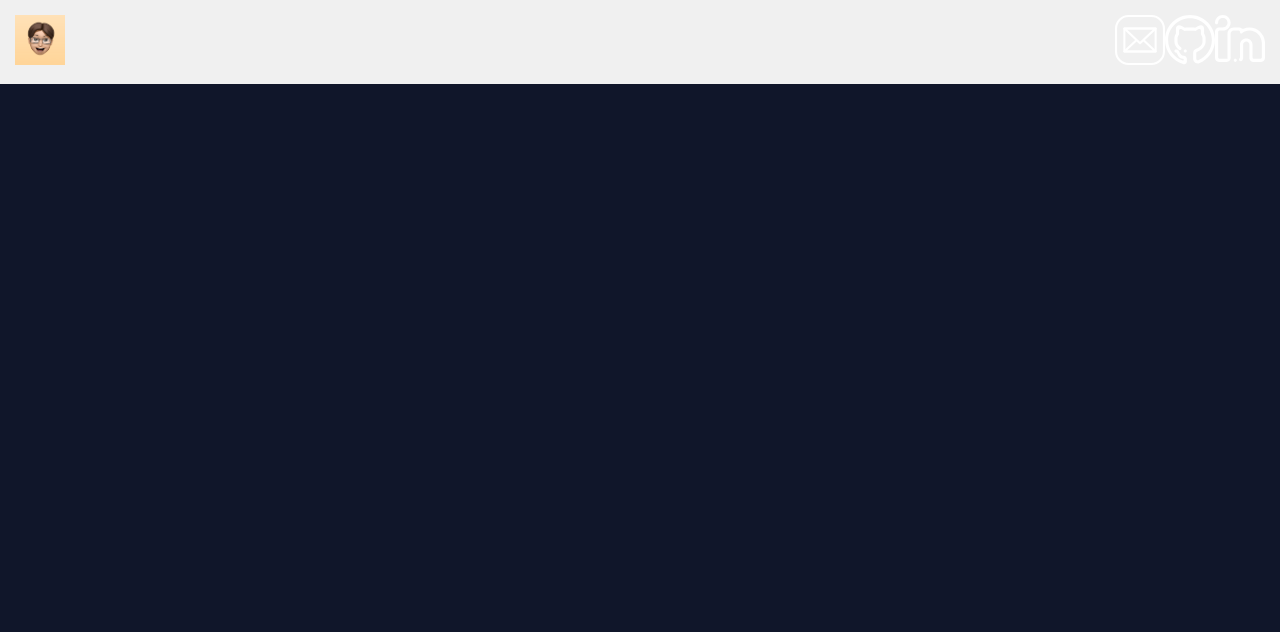
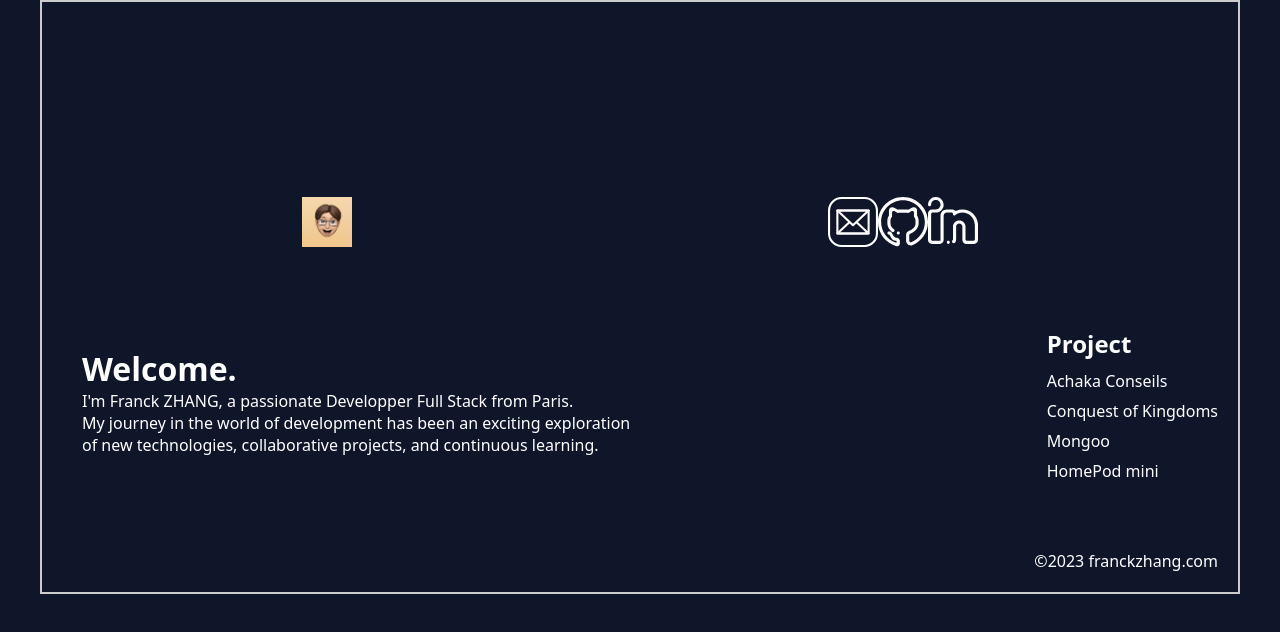
Before and after one commit to Maissack/franckzhang, a plain HTML site: page index.html in a window 1280 px wide. Drawn offline with Linux system fonts and the light colour scheme.

Commit message:
:hammer: ADD Projects and footer

```diff
--- /dev/null
+++ b/css/component/content.css
@@ -0,0 +1,9 @@
+/* Styles pour la mise en page */
+.content {
+    display: flex;
+    justify-content: space-between;
+    align-items: flex-start; /* Alignement en haut */
+    max-width: 1200px;
+    margin: 20px auto; /* Marge autour du contenu */
+    padding: 0 20px; /* Espacement intérieur */
+}
--- /dev/null
+++ b/css/component/footer.css
@@ -0,0 +1,8 @@
+footer {
+    display: flex;
+    justify-content: flex-end;
+    right: 20%; /* 20% du bord droit */
+    bottom: 20%; /* 20% du bas */
+    padding: 10px;
+    color: white;
+}
--- a/css/component/navbar.css
+++ b/css/component/navbar.css
@@ -2,26 +2,28 @@
     display: flex;
     justify-content: space-between;
     align-items: center;
-    background-color: #f0f0f0;
     padding: 15px;
+    margin-top: 20vh; /* Décalage de 20% de la hauteur de la vue */
 }
+
 
 
 .navbar-left {
     display: flex;
     align-items: center;
+    margin-left: 20%;
 }
-
 
 .navbar-right {
     display: flex;
     align-items: center;
+    margin-right: 20%;
 }
 
+.logo-container:first-child {
+    margin-left: 0; /* Annule la marge gauche pour le premier élément */
+}
 
-.logo-container {
-    margin-left: 10px;
-}
 
 
 
--- /dev/null
+++ b/css/component/presentation.css
@@ -0,0 +1,24 @@
+.presentation {
+    text-align: left;
+    max-width: 600px;
+    padding: 20px;
+    color: white;
+}
+
+
+.presentation {
+    transition: transform 0.5s;
+}
+.description {
+    position: absolute;
+    top: 0;
+    right: 0;
+    width: 100%;
+    height: 100%;
+    background-color: #f1f1f1;
+    transform: translateX(100%);
+    transition: transform 0.5s;
+}
+.description.active {
+    transform: translateX(0);
+}
--- /dev/null
+++ b/css/component/projects.css
@@ -0,0 +1,30 @@
+/* Styles pour la section des projets */
+
+
+.projects {
+    text-align: left;
+    color: white;
+}
+
+.projects h2 {
+    margin-bottom: 10px;
+}
+
+.projects ul {
+    list-style-type: none;
+    padding: 0;
+}
+
+.projects li {
+    margin-bottom: 8px;
+}
+
+.projects a {
+    text-decoration: none;
+    color: white;
+}
+
+
+.project-description {
+    display: none; /* Masquer toutes les descriptions de projet par défaut */
+}
--- a/css/style.css
+++ b/css/style.css
@@ -1,8 +1,29 @@
 @import url(component/home.css);
 @import url(component/navbar.css);
+@import url(component/content.css);
+@import url(component/presentation.css);
+@import url(component/projects.css);
+@import url(component/footer.css);
 
 * {
     margin: 0;
     padding: 0;
     box-sizing: border-box;
 }
+
+html{
+	font-family: system-ui, -apple-system, BlinkMacSystemFont, 'Segoe UI', Roboto, Oxygen, Ubuntu, Cantarell, 'Open Sans', 'Helvetica Neue', sans-serif;
+}
+
+
+
+
+.container {
+    max-width: 1200px; /* Largeur maximale du conteneur */
+    margin: 0 auto; /* Centrage horizontale du conteneur */
+    border: 2px solid #ccc; /* Couleur et épaisseur de la bordure */
+}
+
+header, .content, footer {
+    padding: 20px;
+}
--- a/index.html
+++ b/index.html
@@ -7,8 +7,10 @@
     <link rel="stylesheet" href="css/style.css">
 </head>
 <body>
+    <div class="container">
     <header>
         <nav class="navbar">
+
             <div class="navbar-left">
                 <a href="index.html" class="logo_profil">
 
@@ -24,13 +26,13 @@
                 </div>
                 <div class="logo">
 
-                    <a href="#" class="logo">
+                    <a href="https://github.com/Maissack" class="logo">
                         <img src="img/github.svg" alt="Logo 2" width="50" height="50">
                     </a>
                 </div>
                 <div class="logo">
 
-                    <a href="#" class="logo">
+                    <a href="https://www.linkedin.com/in/franck-zhang-iim/" class="logo">
                         <img src="img/linkedin.svg" alt="Logo 3" width="50" height="50">
                     </a>
                 </div>
@@ -38,6 +40,61 @@
         </nav>
     </header>
 
+    <div class="content">
+
+        <div class="presentation">
+            <h1>Welcome.</h1>
+            <p>I'm Franck ZHANG, a passionate Developper Full Stack from Paris. <br>
+                My journey in the world of development has been an exciting exploration of new technologies, collaborative projects, and continuous learning.
+            </p>
+        </div>
+
+
+        <div class="projects">
+            <h2>Project</h2>
+            <ul>
+                <li><a href="#" onclick="showProjectDescription('achaka')">Achaka Conseils</a></li>
+                <li><a href="#" onclick="showProjectDescription('conquest')">Conquest of Kingdoms</a></li>
+                <li><a href="#" onclick="showProjectDescription('mongoo')">Mongoo</a></li>
+                <li><a href="#" onclick="showProjectDescription('homepod')">HomePod mini</a></li>
+            </ul>
+        </div>
+
+        <div class="project-description achaka-desc" style="display: none;">
+            <!-- Description du projet Achaka Conseils -->
+            <p>Description pour le projet Achaka Conseils.</p>
+        </div>
+
+        <div class="project-description conquest-desc" style="display: none;">
+            <!-- Description du projet Conquest of Kingdoms -->
+            <p>Description pour le projet Conquest of Kingdoms.</p>
+        </div>
+
+        <div class="project-description mongoo-desc" style="display: none;">
+            <!-- Description du projet Mongoo -->
+            <p>Description pour le projet Mongoo.</p>
+        </div>
+
+        <div class="project-description homepod-desc" style="display: none;">
+            <!-- Description du projet HomePod mini -->
+            <p>Description pour le projet HomePod mini.</p>
+        </div>
+
+
+    </div>
+
+
+    <footer>
+        <p>©<span id="currentYear"></span> franckzhang.com</p>
+    </footer>
+</div>
+
+
+    <script src="js/achaka-conseils.js"></script>
+    <script src="js/footer.js"></script>
 
 </body>
+
+
+
 </html>
--- /dev/null
+++ b/js/footer.js
@@ -0,0 +1,2 @@
+var currentYear = new Date().getFullYear();
+        document.getElementById('currentYear').textContent = currentYear;
```
Also changed, not shown: js/achaka-conseils.js (added), 1 other file.
